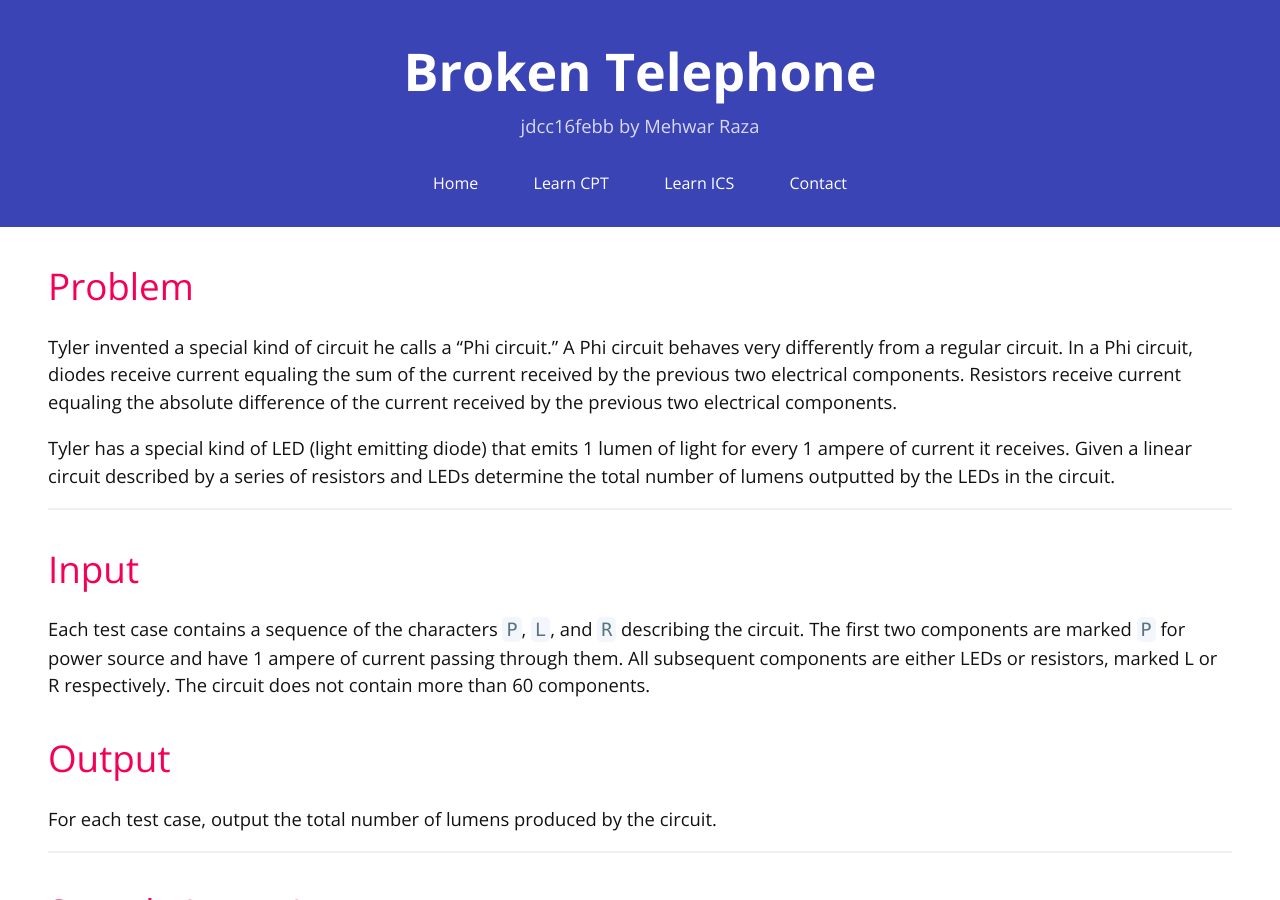
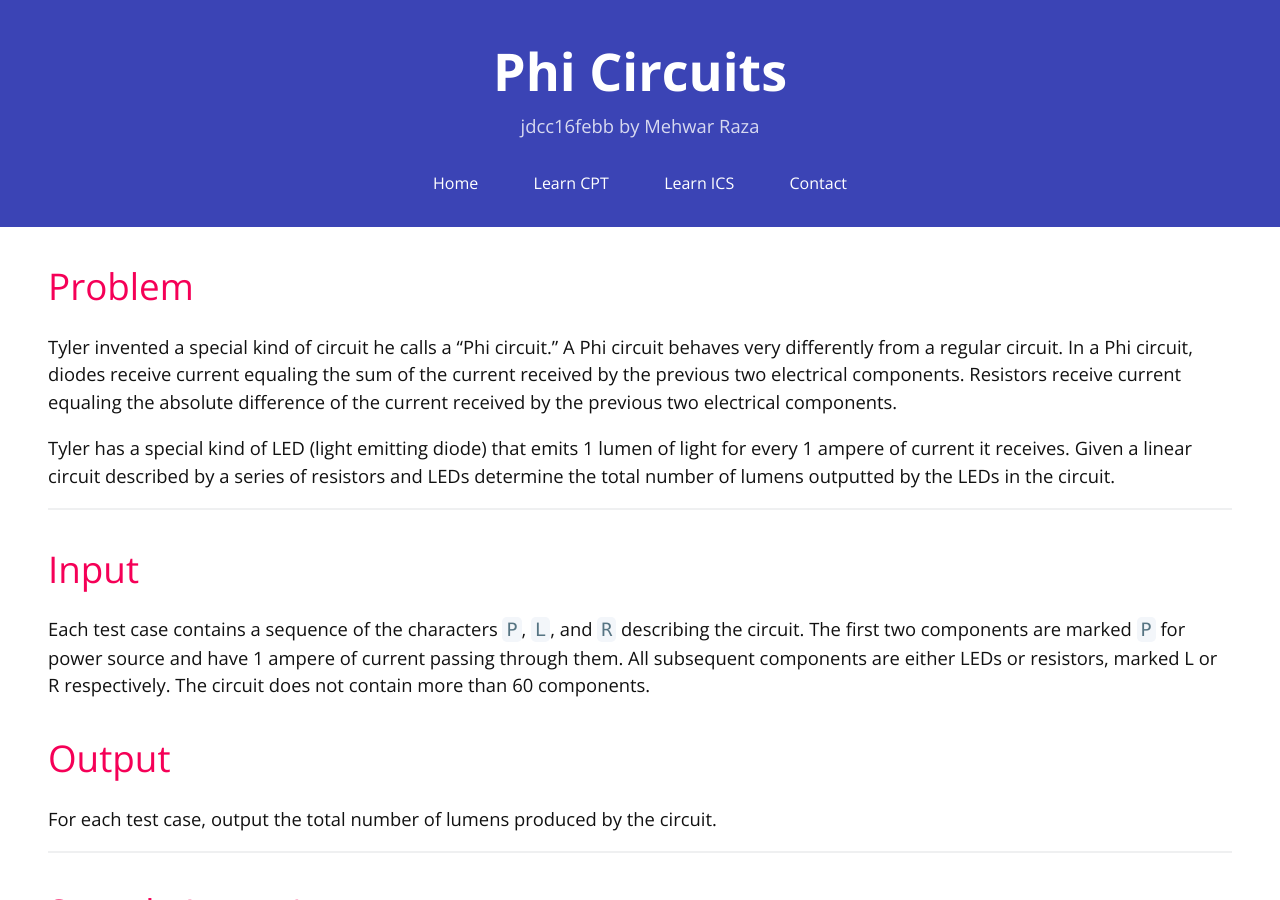
Before and after one commit to mcpt/mcpt.github.io, a Jekyll site: the page built from _cpt-problems/jdcc/2016/february/b.md, in a window 1280 px wide and 900 px high. Built offline with Jekyll 4.4.1, drawn with Linux system fonts in a browser that asks for light colours; formulas are drawn with MathJax 3.

Commit message:
fixed more stuff

```diff
--- a/_cpt-problems/jdcc/2016/february/b.md
+++ b/_cpt-problems/jdcc/2016/february/b.md
@@ -1,6 +1,6 @@
 ---
 layout: problem
-title: Broken Telephone
+title: Phi Circuits
 problem-id: jdcc16febb
 problem-author: Mehwar Raza
 contest: jdcc2016
```
Also changed, not shown: _cpt-editorials/jdcc/2016/december/d.md (+1 -1 lines).
